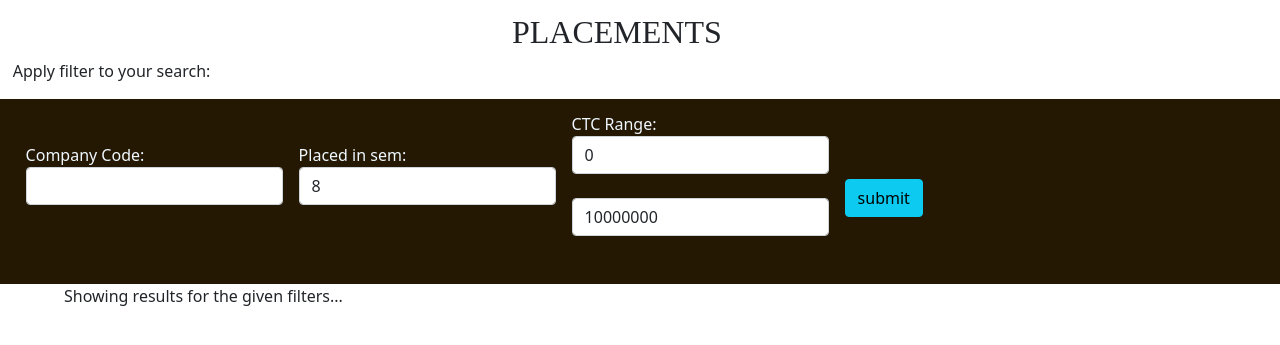
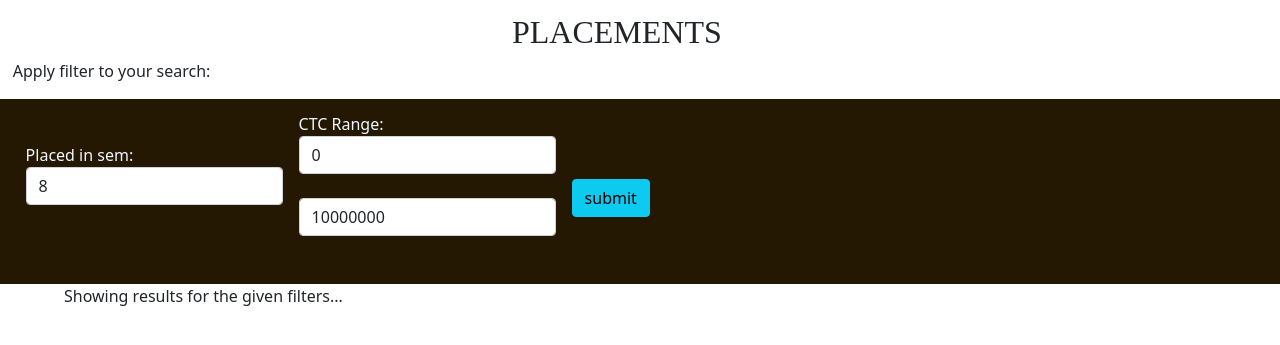
Before and after one commit to khushisingh4218/CS260_MiniProject, a PHP site: page /CS260_MiniProject/company_placement.php in a window 1280 px wide. Shown: the part 56-401 px from the top of the page. Run offline with PHP 8.4, Linux system fonts and the light colour scheme; a user stored in the database is signed in.

Commit message:
hardcoded

```diff
--- a/company_placement.php
+++ b/company_placement.php
@@ -58,10 +58,6 @@
 <div class="filter">
 <form class="row gy-2 gx-3 align-items-center" method="post" action="<?=$_SERVER['PHP_SELF']?>" method="post">
 
-<div class="col-auto">
-<label for="ccode">Company Code:</label>
-<input type="text" class="form-control" id="ccode" name="ccode" ><br><br>
-</div>
 
 <div class="col-auto">
 <label for="psem">Placed in sem:</label>
@@ -111,7 +107,7 @@ if ($_SERVER['REQUEST_METHOD'] == "POST")
     if(isset($_POST["pladd"])){
         header("Location: http://localhost/CS260_MiniProject/placementadd.php");
     }else{
-        $ccode= $_POST['ccode'];
+        $ccode= $_SESSION['id'];
         $CTC=$_POST['CTC'];
         $CTC2=$_POST['CTC2'];
         $psem=$_POST['psem'];
@@ -130,7 +126,7 @@ if ($_SERVER['REQUEST_METHOD'] == "POST")
             while ($row = $result -> fetch_assoc()){
                 if ($row['psem'] ==(int)$psem || $psem== "")
                 {
-                    if( $row['ccode'] == $ccode || $ccode =="")
+                    if( $row['ccode'] == $ccode)
                     {
                         if( $row['ctc'] >= (int)$CTC || $CTC =="")
                         {
```
